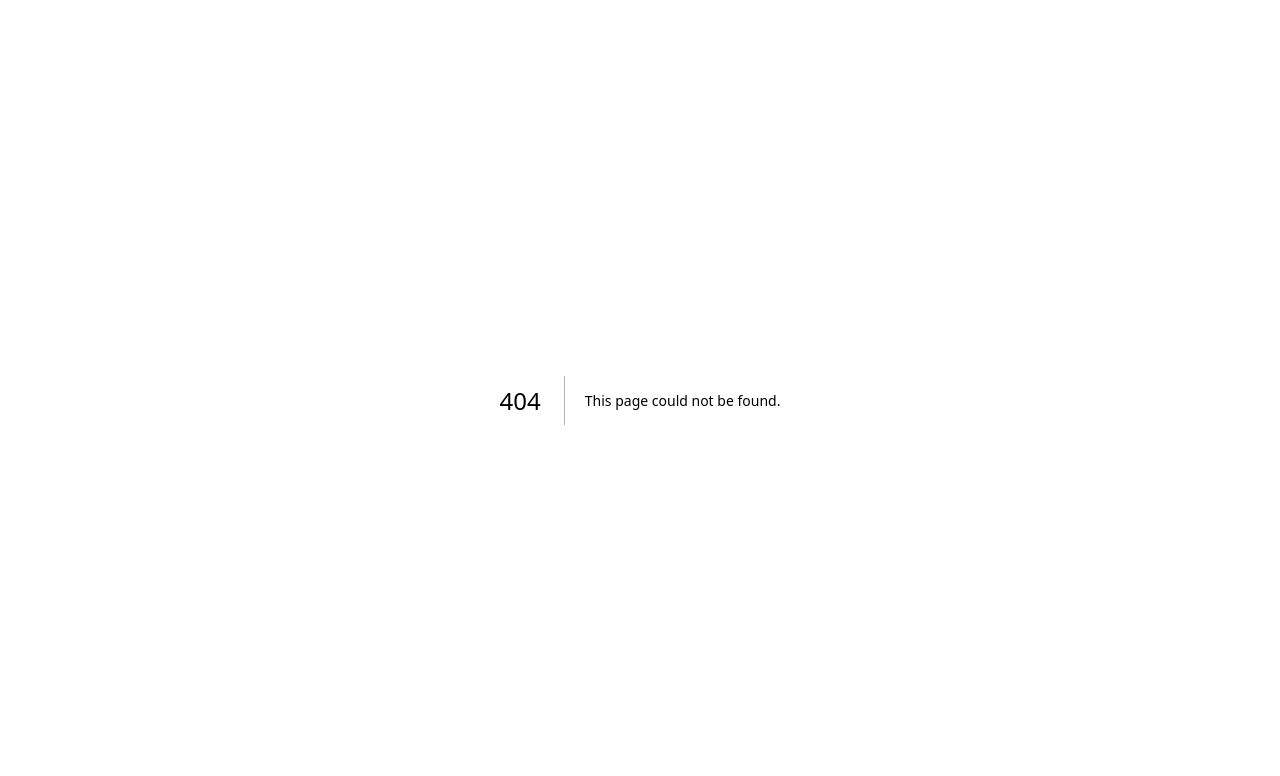
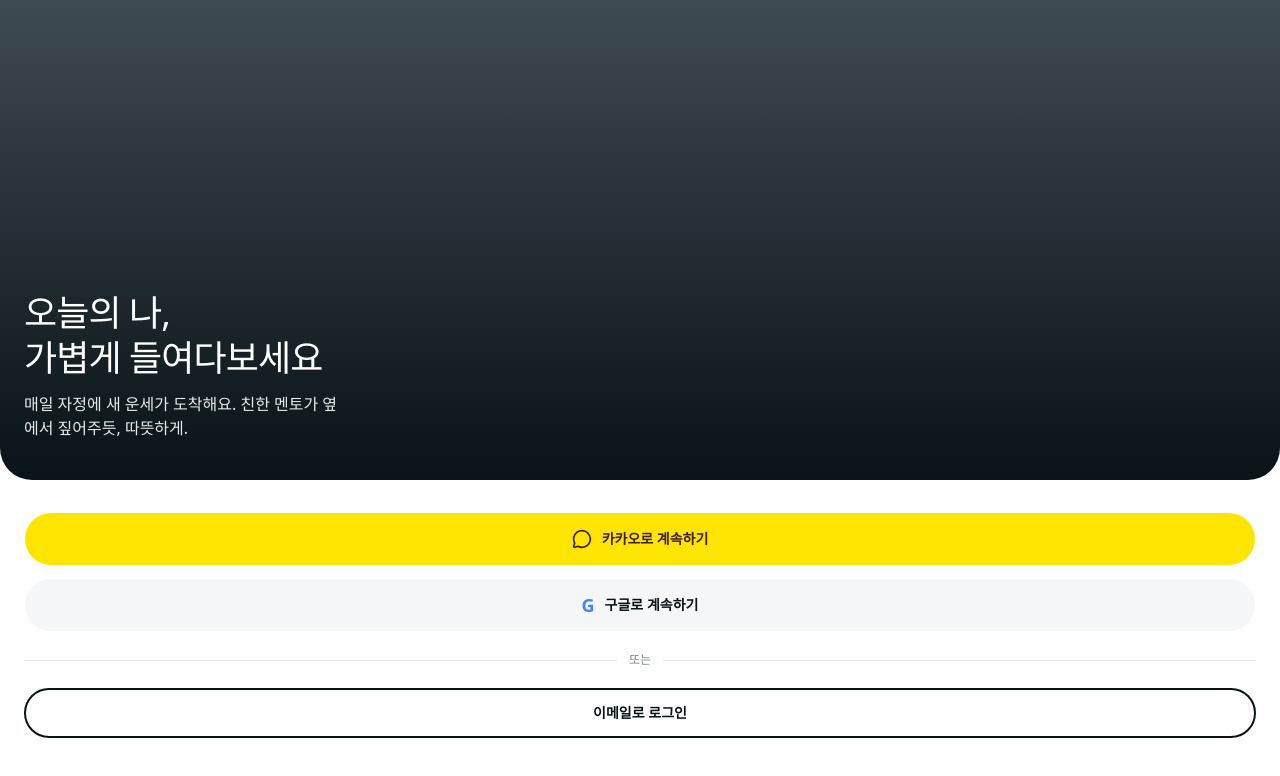
Before and after one commit to heyday1019/momentum_with_claude, a Next.js app: page /login in a window 1280 px wide. Before the commit this address had no page. Shown: the top 776 px of the page. Built offline with nearby package versions, Linux system fonts and the light colour scheme.

Commit message:
feat(routes): /login with hero + Kakao + Google + email link

```diff
--- /dev/null
+++ b/src/app/login/page.tsx
@@ -0,0 +1,35 @@
+import Link from 'next/link'
+import { KakaoButton, GoogleButton } from '@/components/fortune/auth-button'
+
+export default function LoginPage() {
+  return (
+    <main className="flex min-h-screen flex-col">
+      <div className="relative h-[60vh] flex items-end p-6 pb-10 rounded-b-[32px] overflow-hidden bg-gradient-to-b from-fortune-charcoal to-fortune-ink-deep">
+        <div className="flex flex-col gap-3 z-10">
+          <h1 className="text-4xl font-medium text-fortune-canvas leading-tight tracking-tight">
+            오늘의 나,<br />가볍게 들여다보세요
+          </h1>
+          <p className="text-base text-fortune-canvas/90 leading-normal max-w-[320px]">
+            매일 자정에 새 운세가 도착해요. 친한 멘토가 옆에서 짚어주듯, 따뜻하게.
+          </p>
+        </div>
+      </div>
+
+      <div className="flex flex-col gap-3 p-6 pt-8">
+        <KakaoButton />
+        <GoogleButton />
+        <div className="flex items-center gap-3 py-2">
+          <div className="flex-1 h-px bg-fortune-hairline-soft" />
+          <span className="text-xs text-fortune-steel">또는</span>
+          <div className="flex-1 h-px bg-fortune-hairline-soft" />
+        </div>
+        <Link
+          href="/login/email"
+          className="h-[50px] rounded-full border-2 border-fortune-ink-deep flex items-center justify-center text-sm font-bold text-fortune-ink-deep"
+        >
+          이메일로 로그인
+        </Link>
+      </div>
+    </main>
+  )
+}
```
